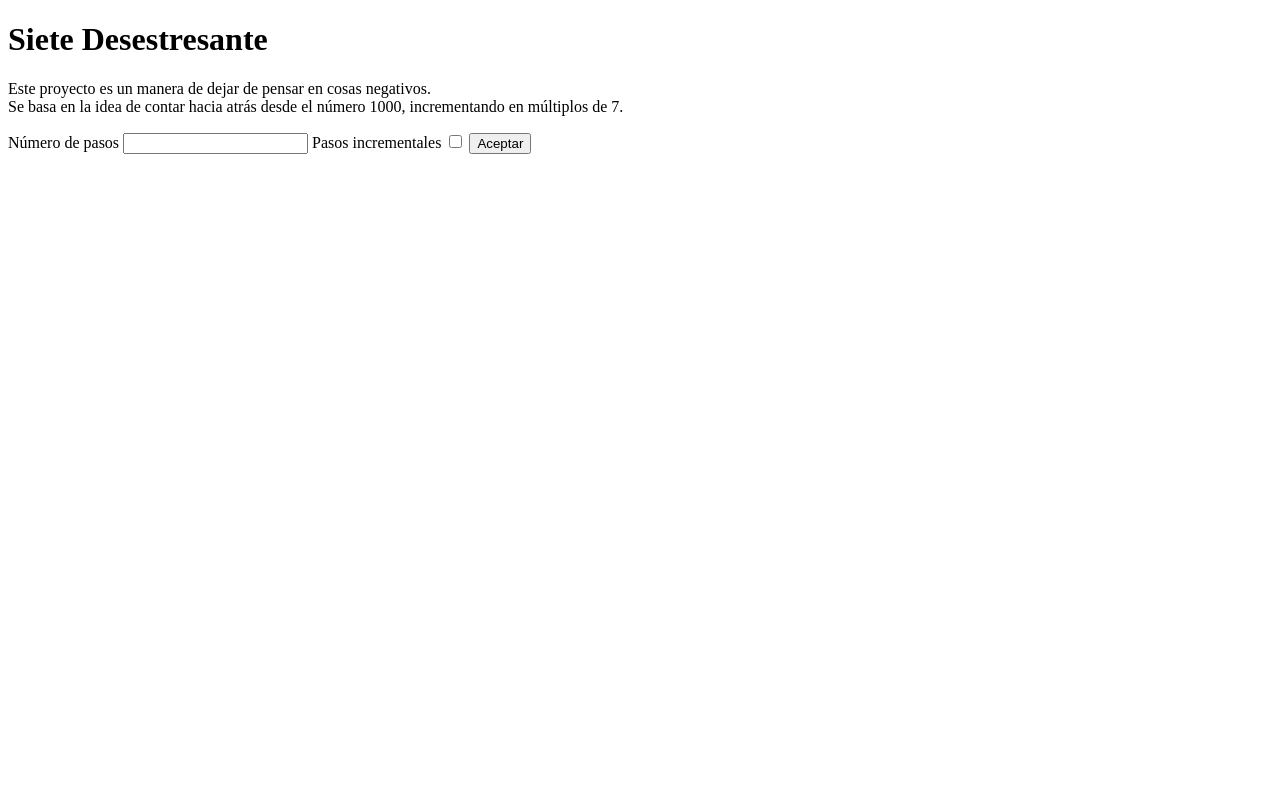
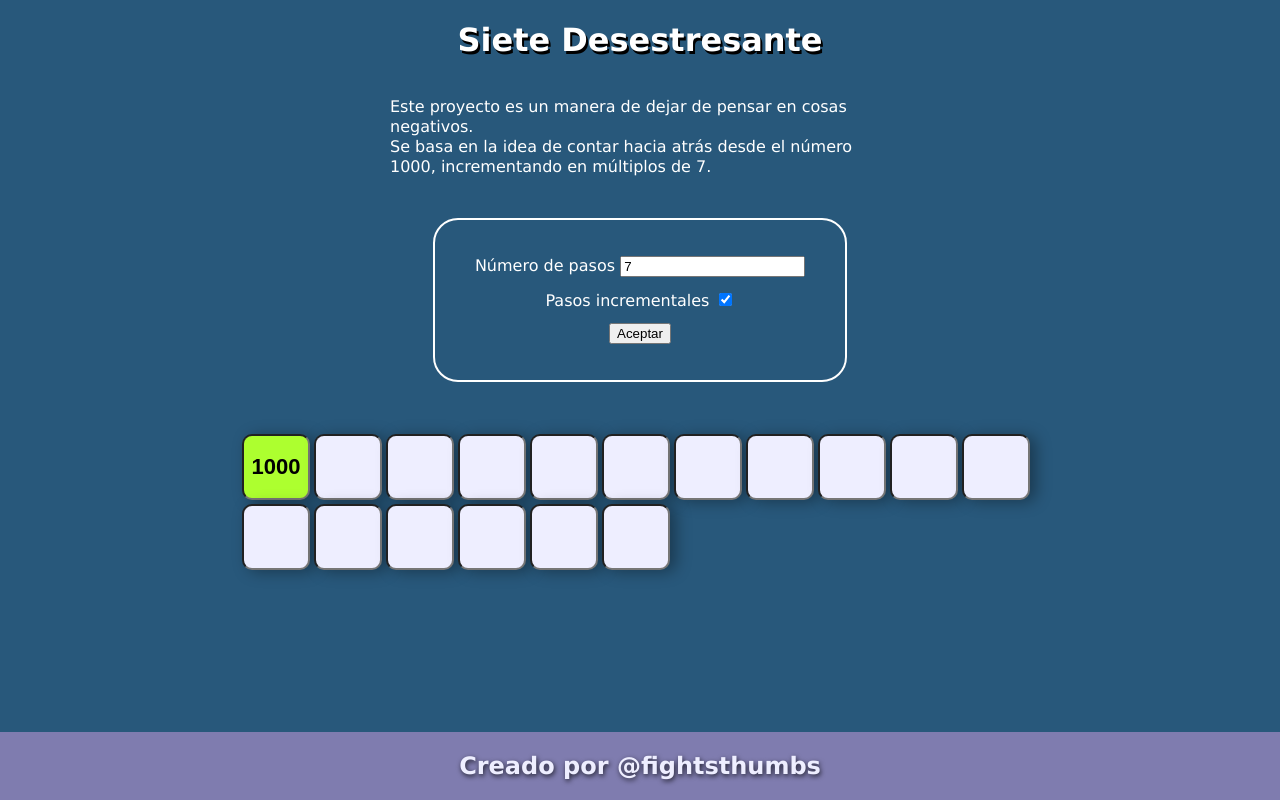
Before and after one commit to fightsthumbs/kalmigilo, a plain HTML site: page index.html in a window 1280 px wide. Both pictures are taken after a click on the button "Aceptar". Drawn offline with Linux system fonts and the light colour scheme.

Commit message:
logica implementada, un poco más de disenno

```diff
--- a/app.js
+++ b/app.js
@@ -9,13 +9,16 @@ para.setAttribute("class","firstCasilla");
 
 console.log(para);
 
-textBoxCont.appendChild(para);
+// textBoxCont.appendChild(para);
 
 
 
 const stepNumber = document.getElementById("step-number");
 const isIncremental = document.getElementById("incremental");
+console.log("the value of incremental is" + typeof isIncremental.value);
+console.log(isIncremental.checked);
 console.log(isIncremental);
+console.log(typeof stepNumber.value)
 const acceptButton = document.getElementById("accept");
 acceptButton.addEventListener("click", (e) => {
   while (textBoxCont.hasChildNodes()) {
@@ -25,14 +28,64 @@ acceptButton.addEventListener("click", (e) => {
   console.log(stepNumber.value)
   console.log(isIncremental.value)
 
-  for (let i = 1; i <= stepNumber.value; i++) {
-    let elementitof = document.createElement("input");
-    elementitof.setAttribute("type","number")
-    elementitof.setAttribute("class", "casilla_"+i);
-    textBoxCont.appendChild(elementitof);
+  let caseNum = 1;
+  let multiplier= parseFloat(stepNumber.value);
+  const MULT = parseFloat(stepNumber.value);
+
+  console.log(typeof MULT + typeof multiplier);
+  let number = 1000;
+  for (; number > 0 ; ) {
+    console.log(number)
+    let casillaElem = document.createElement("input");
+    casillaElem.setAttribute("type","number");
+    casillaElem.setAttribute("class", "casilla_"+caseNum);
+    casillaElem.setAttribute("rightanswer",number);
+    caseNum+=1;
+
+    casillaElem.addEventListener("keypress", (e) => {
+      if(e.key === "Enter" || e.keyCode === 32) {
+        // console.log(e.target.nextElementSibling
+        console.log("presionó eneter");
+        e.target.nextElementSibling.focus();
+      }
+
+
+    })
+
+    casillaElem.addEventListener("change",(x)=>{
+
+        let userInput = x.target.value;
+        let rightAnswer = x.target.attributes.rightanswer.value;
+        if(userInput == rightAnswer) {
+          x.target.setAttribute("class","right-green");
+        } else {
+          console.log("respuesta incorrecta")
+        }
+
+      console.log("Helloman");
+    })
+
+
+    textBoxCont.appendChild(casillaElem);
+
+    if (isIncremental.checked === true) {
+      console.log(multiplier);
+      number -= multiplier;
+      multiplier += MULT;
+    } else {
+      number -= multiplier;
+    }
+
   }
   textBoxCont.firstChild.setAttribute("value",1000);
+  textBoxCont.firstChild.classList.add("right-green");
 
+/*   textBoxCont.children.forEach(element, element => {
+    element.addEventListener("change", () => {
+      console.log("cambio en un elemento");
+    })
+  });
+   */
 
 })
 
--- a/index.html
+++ b/index.html
@@ -8,21 +8,35 @@
     <link rel="stylesheet" href="style.css">
 </head>
 <body>
+    <header class="header-info">
         <h1>Siete Desestresante</h1>
         <p>Este proyecto es un manera de dejar de pensar en cosas negativos. <br> Se basa en la idea de contar hacia atrás desde el número 1000, incrementando en múltiplos de 7.
         </p>
+    </header>
+    <div id="settings">
 
+        <div class="step-number-cont">
             <label for="step-number">Número de pasos</label>
-<input type="number" name="step-number" id="step-number">
+            <input type="number" name="step-number" id="step-number" value="7">
+
+        </div>
+        <div class="incremental-cont">
             <label for="incremental">Pasos incrementales</label>
-<input type="checkbox" name="incremental" id="incremental">
+            <input type="checkbox" name="incremental" id="incremental" checked>
+
+        </div>
         <input type="button" value="Aceptar" id="accept">
 
-    <div class="casillas" id="casillasCont">
-        <p>Hello world varas</p>
     </div>
 
+    <div class="casillas" id="casillasCont">
+        <!-- <p>Hello world varas</p> -->
+    </div>
+    <!-- <div id="section-2"></div> -->
 
+<footer>
+    <h2>Creado por @fightsthumbs</h2>
+</footer>
 
 
     <script src="app.js"></script>
--- a/style.css
+++ b/style.css
@@ -1,19 +1,97 @@
+:root {
+  --blue-background:#28587B;
+  --blue-alt:#9FB4C7;
+  --secondary-back:#7F7CAF;
+  --second-alt:#EEEEFF;
+  --excepcional:#9FB798;
+  --text-main:#fff;
+
+}
+
+body {
+  background-color: var(--blue-background);
+  font-family: 'Lucida Sans', 'Lucida Sans Regular', 'Lucida Grande', 'Lucida Sans Unicode', Geneva, Verdana, sans-serif;
+  margin: 0;
+}
+
+h1, p, label {
+  color: var(--text-main);
+
+}
+
+h1 {
+  text-shadow: 2px 3px 0px black;
+}
+
+.header-info {
+  display: flex;
+  flex-direction: column;
+  align-items: center;
+}
+
+.header-info > p {
+  width: 500px;
+  line-height: 20px;
+}
+
 .casillas {
   margin: 0 auto;
-  margin-top: 120px;
+  margin-top: 50px;
+  margin-bottom: 80px;
   max-width: 800px;
+
 }
+
+#settings{
+  border: 2px solid rgb(255, 255, 255);
+  border-radius: 25px;
+  padding: 30px;
+  align-items: center;
+  justify-content:space-around;
+  margin: 0px auto;
+  margin-top: 25px;
+  width: 350px;
+  height: 100px;
+  display: flex;
+  flex-direction: column;
+}
+
+
 
 .casillas > input {
   width: 60px;
   height: 60px;
   font-size: 22px;
+  font-weight: 700;
   text-align: center;
   border-radius: 10px;
   margin: 2px;
   box-shadow: 6px 2px 15px rgba(0, 0, 0, 0.342);
+  background-color: var(--second-alt);
 
 }
+.right-green {
+  background-color: greenyellow !important;
+
+}
+
+/* #section-2 {
+  height: 70px;
+} */
+
+footer {
+  background-color: var(--secondary-back);
+  margin: 0;
+  width: 100vw;
+  max-height: 70px;
+  /* padding: 20px; */
+  position: fixed;
+  bottom: 0px;
+  text-align: center;
+  color: var(--second-alt);
+  text-shadow: 1px 2px 5px rgba(0, 0, 0, 0.74);
+}
+
 
 
 input::-webkit-outer-spin-button,
```
Lines whose indentation alone changed are shown as unchanged.
